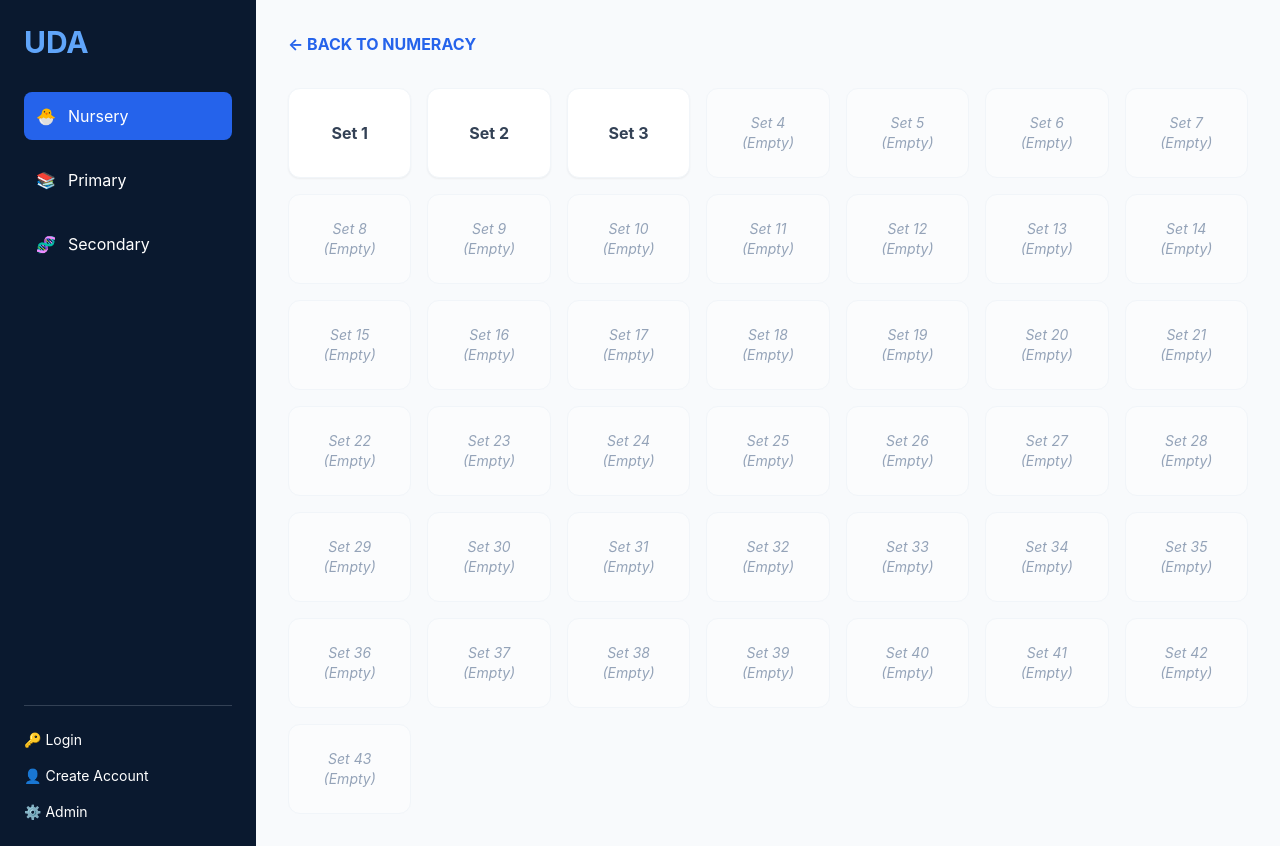
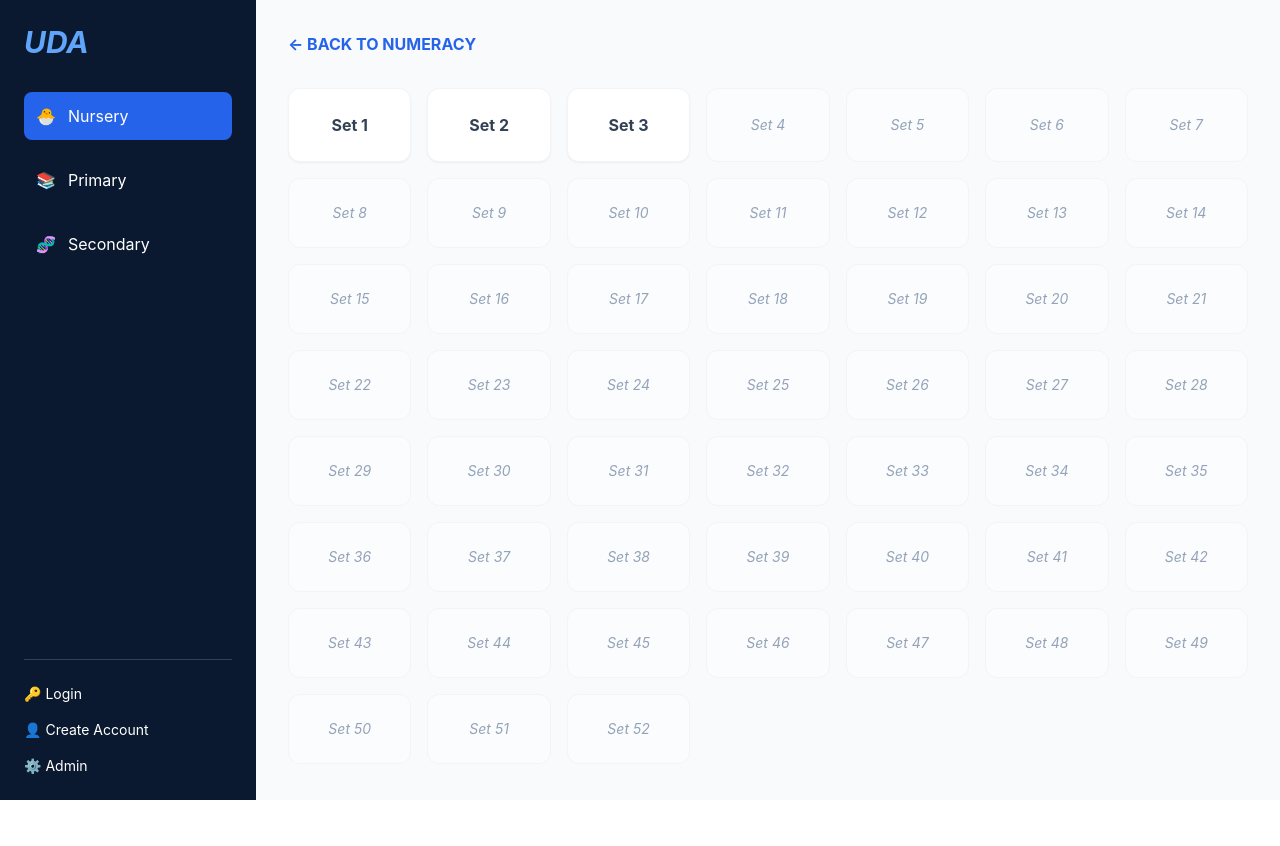
Before and after one commit to bwanking/asa, a React (Create React App) app: page / in a window 1280 px wide. After the commit the page ends 800 px from the top, so only its background shows below. Built offline with nearby package versions, Linux system fonts and the light colour scheme; the HTML template or start-up script is replaced by a standard one.

Commit message:
Update App.js

```diff
--- a/src/App.js
+++ b/src/App.js
@@ -1,6 +1,5 @@
 import React, { useState } from 'react';
-import { db } from './firebase';
-import { doc, setDoc } from 'firebase/firestore';
+// Removed unused Firebase imports to fix Vercel build error
 
 const App = () => {
   const [pdfUrl, setPdfUrl] = useState(null);
@@ -42,19 +41,17 @@ const App = () => {
   };
 
   // --- 2. SET MAPPING ---
-  // You can expand this list as you add more files to your GitHub Repo
   const examSets = [
     { id: 1, label: "Set 1", fileName: "BABY MID TERM II NUMBERS - 2023.pdf" },
-    { id: 2, label: "Set 2", fileName: "TOP CLASS ENGLISH - 2023.pdf" }, // Example name
-    { id: 3, label: "Set 3", fileName: "P1 MATHS END OF TERM - 2024.pdf" }, // Example name
-    // Add more mappings here...
+    { id: 2, label: "Set 2", fileName: "TOP CLASS ENGLISH - 2023.pdf" },
+    { id: 3, label: "Set 3", fileName: "P1 MATHS END OF TERM - 2024.pdf" },
   ];
 
   return (
     <div className="min-h-screen bg-slate-50 flex">
-      {/* Sidebar - Matching your screenshot */}
+      {/* Sidebar */}
       <div className="w-64 bg-[#0a192f] text-white p-6 flex flex-col gap-8">
-        <h1 className="text-3xl font-italic font-bold text-blue-400">UDA</h1>
+        <h1 className="text-3xl italic font-bold text-blue-400">UDA</h1>
         <nav className="flex flex-col gap-4">
           <div className="bg-blue-600 p-3 rounded-lg flex items-center gap-3 cursor-pointer">
             <span>🐣</span> Nursery
@@ -76,7 +73,9 @@ const App = () => {
       {/* Main Content */}
       <div className="flex-1 p-8">
         <div className="flex justify-between items-center mb-8">
-          <h2 className="text-blue-600 font-bold uppercase">← Back to Numeracy</h2>
+          <h2 className="text-blue-600 font-bold uppercase cursor-pointer" onClick={() => setPdfUrl(null)}>
+            ← Back to Numeracy
+          </h2>
         </div>
 
         {/* The Grid of Sets */}
@@ -92,12 +91,12 @@ const App = () => {
               </button>
             ))}
 
-            {/* Placeholder for undefined sets */}
-            {[...Array(40)].map((_, i) => {
-               if(i + 4 > 49) return null;
+            {/* Placeholder for future sets */}
+            {[...Array(49)].map((_, i) => {
+               if(i + 4 > 56) return null;
                return (
-                <button key={i+4} className="bg-white/50 p-6 rounded-xl border border-slate-100 text-slate-400 italic text-sm">
-                  Set {i+4} (Empty)
+                <button key={i+4} className="bg-white/50 p-6 rounded-xl border border-slate-100 text-slate-400 italic text-sm cursor-not-allowed">
+                  Set {i+4}
                 </button>
                )
             })}
@@ -107,7 +106,8 @@ const App = () => {
         {/* Loading State */}
         {fetchingPdf && (
           <div className="fixed inset-0 bg-black/20 flex items-center justify-center z-50">
-            <div className="bg-white p-6 rounded-lg shadow-xl animate-pulse">
+            <div className="bg-white p-6 rounded-lg shadow-xl animate-pulse flex items-center gap-3">
+              <div className="w-5 h-5 border-2 border-blue-600 border-t-transparent rounded-full animate-spin"></div>
               Opening {currentPaperName}...
             </div>
           </div>
@@ -115,7 +115,7 @@ const App = () => {
 
         {/* PDF Viewer */}
         {pdfUrl && (
-          <div className="max-w-5xl mx-auto bg-white p-4 shadow-2xl rounded-lg animate-in fade-in duration-500">
+          <div className="max-w-5xl mx-auto bg-white p-4 shadow-2xl rounded-lg">
             <div className="flex justify-between items-center mb-4 border-b pb-2">
               <h2 className="font-bold text-slate-700 uppercase">{currentPaperName}</h2>
               <button
```
